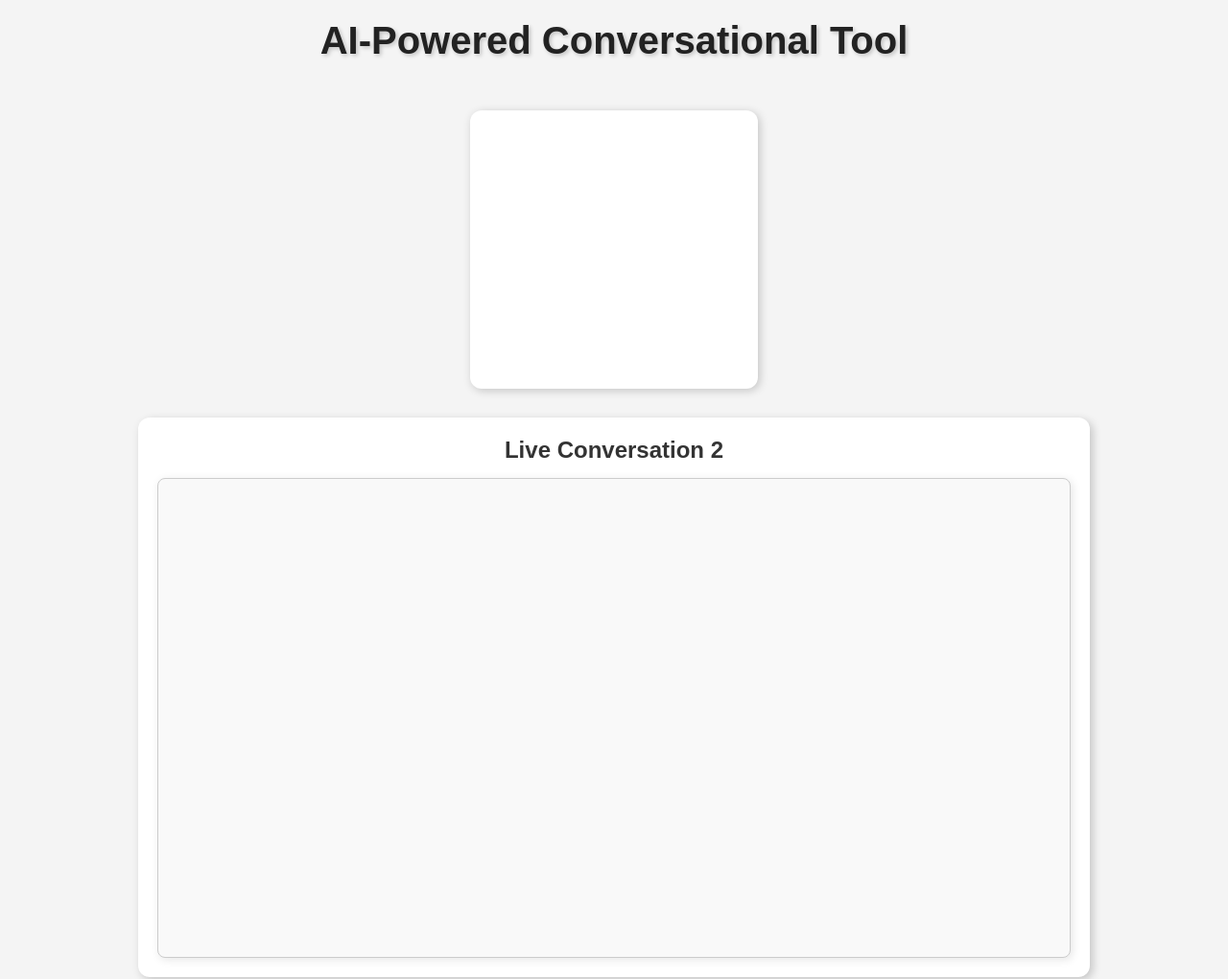
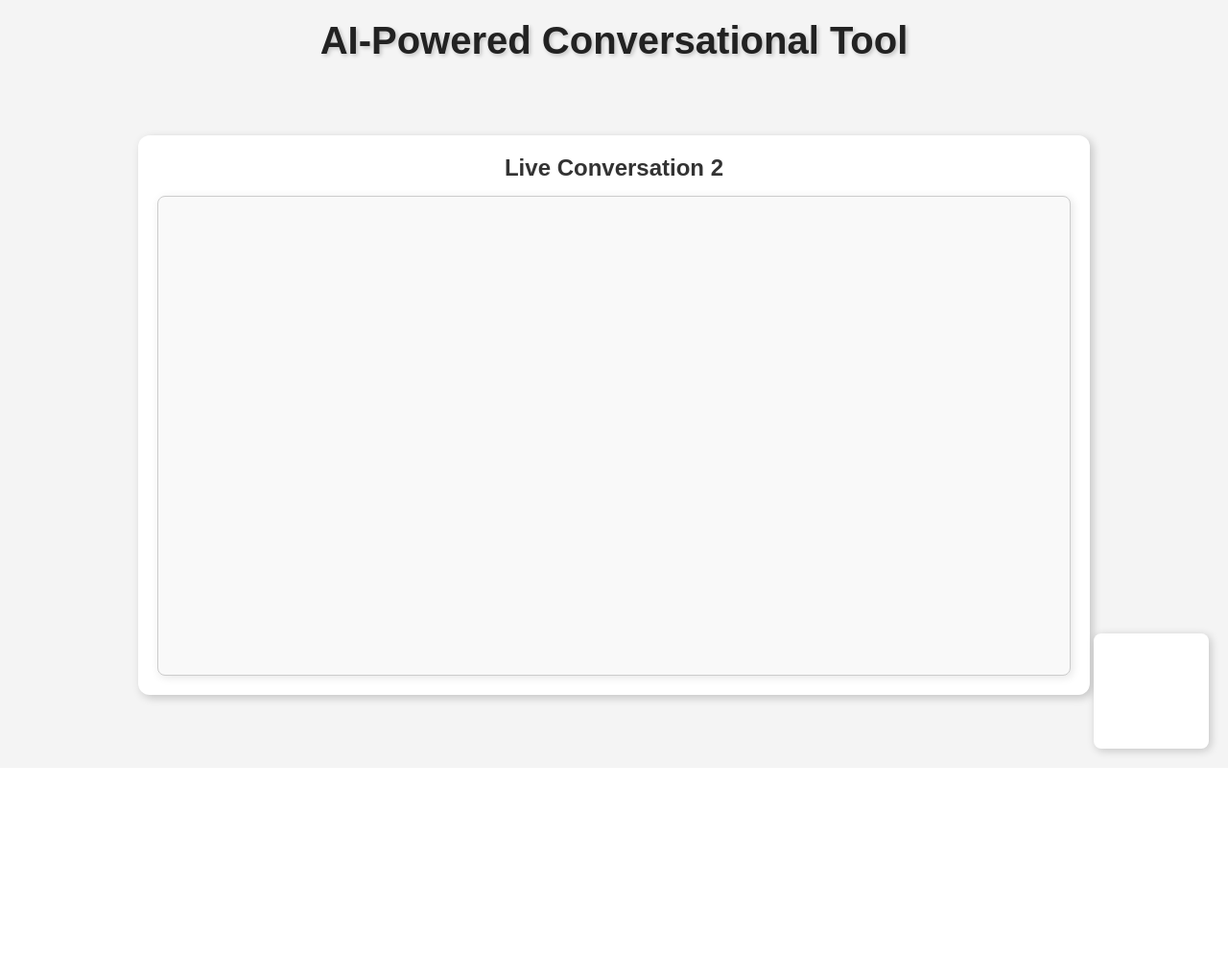
Before and after one commit to yu5july8/backend_new, a Django app: page /chatroom/ in a window 1280 px wide. Shown: the top 1020 px of the page at 96% size. After the commit the page ends 790 px from the top, so only its background shows below. Run offline with Django 5.2, Linux system fonts and the light colour scheme.

Commit message:
qr code thingy updated

```diff
--- a/chat/assets/scripts/scripts.js
+++ b/chat/assets/scripts/scripts.js
@@ -102,22 +102,40 @@ function notifyMainScreen(userName, userType) {
 
 // ✅ Function to generate QR code dynamically
 function generateQRCode() {
-    let qrContainer = document.getElementById("qr-code");
-    if (qrContainer) {
-        console.log("Generating QR Code...");
-        qrContainer.innerHTML = "";
+    let qrIndex = document.getElementById("qr-code-index");
+    let qrChatroom = document.getElementById("qr-code-chatroom");
 
+    if (qrIndex) {
+        console.log("Generating QR Code for Index...");
+        qrIndex.innerHTML = "";
         try {
-            new QRCode(qrContainer, {
-                text: window.location.origin + "/login/", // ✅ FORCE LOGIN PAGE
+            new QRCode(qrIndex, {
+                text: window.location.origin + "/login/", // ✅ Redirect to login page
                 width: 200,
                 height: 200
             });
-            console.log("QR Code generated successfully.");
+            console.log("QR Code generated successfully (Index).");
         } catch (error) {
-            console.error("Error generating QR Code:", error);
+            console.error("Error generating QR Code for Index:", error);
         }
-    } else {
+    }
+
+    if (qrChatroom) {
+        console.log("Generating QR Code for Chatroom...");
+        qrChatroom.innerHTML = "";
+        try {
+            new QRCode(qrChatroom, {
+                text: window.location.origin + "/login/", // ✅ Also forces login for new users
+                width: 100, // ✅ Smaller size in chatroom
+                height: 100
+            });
+            console.log("QR Code generated successfully (Chatroom).");
+        } catch (error) {
+            console.error("Error generating QR Code for Chatroom:", error);
+        }
+    }
+
+    if (!qrIndex && !qrChatroom) {
         console.error("QR container not found!");
     }
 }
--- a/chat/assets/styles/styles.css
+++ b/chat/assets/styles/styles.css
@@ -35,23 +35,39 @@ p {
 }
 
 /* ========== QR Code Styling (Index Page) ========== */
-#qr-container {
+/* QR Code on Index (Centered) */
+#qr-container-index {
     display: flex;
     justify-content: center;
     align-items: center;
-    flex-direction: column;
     margin: 30px auto;
     padding: 20px;
     background: white;
     border-radius: 12px;
     box-shadow: 2px 2px 10px rgba(0, 0, 0, 0.2);
-    width: 300px;
-    height: auto;
+    width: 250px;
+    height: 250px;
 }
 
 #qr-code {
-    width: 250px;
-    height: 250px;
+    width: 200px;
+    height: 200px;
+}
+
+/* QR Code in Chatroom (Bottom-Right Corner) */
+#qr-container-chatroom {
+    position: fixed;
+    bottom: 20px;  /* Adjust for corner placement */
+    right: 20px;   /* Adjust for corner placement */
+    width: 120px;
+    height: 120px;
+    background: white;
+    padding: 10px;
+    border-radius: 8px;
+    box-shadow: 2px 2px 10px rgba(0, 0, 0, 0.2);
+    display: flex;
+    justify-content: center;
+    align-items: center;
 }
 
 /* ========== Chatroom (Desktop Only) ========== */
--- a/chat/templates/chat/chatroom.html
+++ b/chat/templates/chat/chatroom.html
@@ -11,8 +11,8 @@
 <body>
     <h1>AI-Powered Conversational Tool</h1>
 
-    <div id="qr-container">
-        <div id="qr-code"></div> <!-- QR Code will be generated here -->
+    <div id="qr-container-chatroom">
+        <div id="qr-code"></div> <!-- QR Code for users to join -->
     </div>
 
     <section id="chat">
--- a/chat/templates/chat/index.html
+++ b/chat/templates/chat/index.html
@@ -14,7 +14,7 @@
     <h1>Welcome to the AI-Powered Conversational Tool</h1>
     <p>Scan the QR code below to join the conversation from your personal device.</p>
 
-    <div id="qr-container">
+    <div id="qr-container-index">
         <div id="qr-code"></div> <!-- QR Code will be generated here -->
     </div>
 
```
